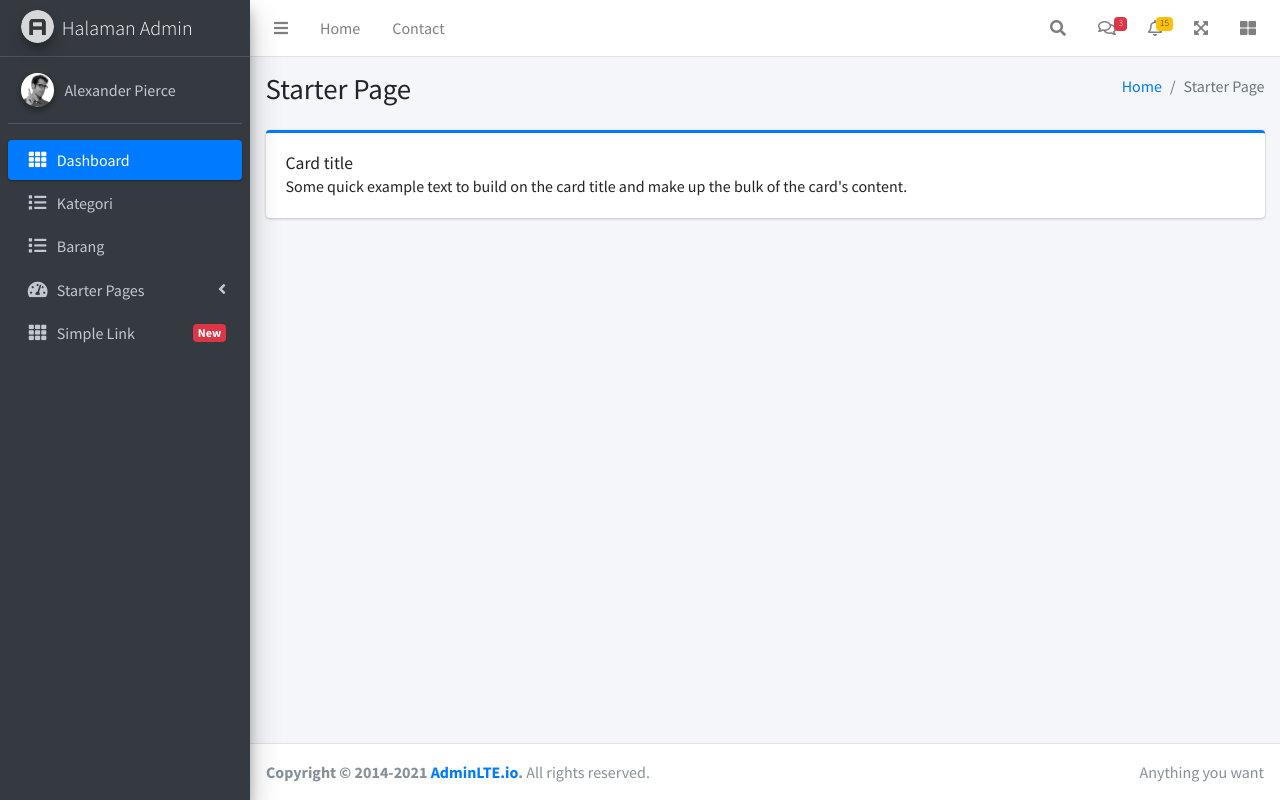
After one commit to adekurniawan22/olshop, a CodeIgniter app: page /olshop/index.php/admin/index in a window 1280 px wide. The commit adds this page. Run offline with CodeIgniter, Linux system fonts and the light colour scheme; some libraries are stand-ins or nearby versions.

Commit message:
view admin

```diff
--- /dev/null
+++ b/application/controllers/Admin.php
@@ -0,0 +1,16 @@
+<?php
+
+defined('BASEPATH') or exit('No direct script access allowed');
+
+class Admin extends CI_Controller
+{
+
+    public function index()
+    {
+        $data = [
+            'title' => 'Admin',
+            'isi' => 'admin'
+        ];
+        $this->load->view('layout/wrapper_backend', $data);
+    }
+}
--- a/application/controllers/Home.php
+++ b/application/controllers/Home.php
@@ -11,6 +11,6 @@ class Home extends CI_Controller
             'title' => 'Home',
             'isi' => 'home'
         ];
-        $this->load->view('layout/wrapper', $data);
+        $this->load->view('layout/wrapper_frontend', $data);
     }
 }
--- /dev/null
+++ b/application/views/admin.php
@@ -0,0 +1,12 @@
+<div class="col-lg-12">
+    <div class="card card-primary card-outline">
+        <div class="card-body">
+            <h5 class="card-title">Card title</h5>
+
+            <p class="card-text">
+                Some quick example text to build on the card title and make up the bulk of the card's
+                content.
+            </p>
+        </div>
+    </div><!-- /.card -->
+</div>
--- /dev/null
+++ b/application/views/layout/footer_backend.php
@@ -0,0 +1,41 @@
+</div>
+<!-- /.row -->
+</div><!-- /.container-fluid -->
+</div>
+<!-- /.content -->
+</div>
+<!-- /.content-wrapper -->
+
+<!-- Control Sidebar -->
+<aside class="control-sidebar control-sidebar-dark">
+    <!-- Control sidebar content goes here -->
+    <div class="p-3">
+        <h5>Title</h5>
+        <p>Sidebar content</p>
+    </div>
+</aside>
+<!-- /.control-sidebar -->
+
+<!-- Main Footer -->
+<footer class="main-footer">
+    <!-- To the right -->
+    <div class="float-right d-none d-sm-inline">
+        Anything you want
+    </div>
+    <!-- Default to the left -->
+    <strong>Copyright &copy; 2014-2021 <a href="https://adminlte.io">AdminLTE.io</a>.</strong> All rights reserved.
+</footer>
+</div>
+<!-- ./wrapper -->
+
+<!-- REQUIRED SCRIPTS -->
+
+<!-- jQuery -->
+<script src="plugins/jquery/jquery.min.js"></script>
+<!-- Bootstrap 4 -->
+<script src="plugins/bootstrap/js/bootstrap.bundle.min.js"></script>
+<!-- AdminLTE App -->
+<script src="dist/js/adminlte.min.js"></script>
+</body>
+
+</html>
--- /dev/null
+++ b/application/views/layout/header_backend.php
@@ -0,0 +1,140 @@
+<body class="hold-transition sidebar-mini">
+    <div class="wrapper">
+
+        <!-- Navbar -->
+        <nav class="main-header navbar navbar-expand navbar-white navbar-light">
+            <!-- Left navbar links -->
+            <ul class="navbar-nav">
+                <li class="nav-item">
+                    <a class="nav-link" data-widget="pushmenu" href="#" role="button"><i class="fas fa-bars"></i></a>
+                </li>
+                <li class="nav-item d-none d-sm-inline-block">
+                    <a href="index3.html" class="nav-link">Home</a>
+                </li>
+                <li class="nav-item d-none d-sm-inline-block">
+                    <a href="#" class="nav-link">Contact</a>
+                </li>
+            </ul>
+
+            <!-- Right navbar links -->
+            <ul class="navbar-nav ml-auto">
+                <!-- Navbar Search -->
+                <li class="nav-item">
+                    <a class="nav-link" data-widget="navbar-search" href="#" role="button">
+                        <i class="fas fa-search"></i>
+                    </a>
+                    <div class="navbar-search-block">
+                        <form class="form-inline">
+                            <div class="input-group input-group-sm">
+                                <input class="form-control form-control-navbar" type="search" placeholder="Search" aria-label="Search">
+                                <div class="input-group-append">
+                                    <button class="btn btn-navbar" type="submit">
+                                        <i class="fas fa-search"></i>
+                                    </button>
+                                    <button class="btn btn-navbar" type="button" data-widget="navbar-search">
+                                        <i class="fas fa-times"></i>
+                                    </button>
+                                </div>
+                            </div>
+                        </form>
+                    </div>
+                </li>
+
+                <!-- Messages Dropdown Menu -->
+                <li class="nav-item dropdown">
+                    <a class="nav-link" data-toggle="dropdown" href="#">
+                        <i class="far fa-comments"></i>
+                        <span class="badge badge-danger navbar-badge">3</span>
+                    </a>
+                    <div class="dropdown-menu dropdown-menu-lg dropdown-menu-right">
+                        <a href="#" class="dropdown-item">
+                            <!-- Message Start -->
+                            <div class="media">
+                                <img src="dist/img/user1-128x128.jpg" alt="User Avatar" class="img-size-50 mr-3 img-circle">
+                                <div class="media-body">
+                                    <h3 class="dropdown-item-title">
+                                        Brad Diesel
+                                        <span class="float-right text-sm text-danger"><i class="fas fa-star"></i></span>
+                                    </h3>
+                                    <p class="text-sm">Call me whenever you can...</p>
+                                    <p class="text-sm text-muted"><i class="far fa-clock mr-1"></i> 4 Hours Ago</p>
+                                </div>
+                            </div>
+                            <!-- Message End -->
+                        </a>
+                        <div class="dropdown-divider"></div>
+                        <a href="#" class="dropdown-item">
+                            <!-- Message Start -->
+                            <div class="media">
+                                <img src="dist/img/user8-128x128.jpg" alt="User Avatar" class="img-size-50 img-circle mr-3">
+                                <div class="media-body">
+                                    <h3 class="dropdown-item-title">
+                                        John Pierce
+                                        <span class="float-right text-sm text-muted"><i class="fas fa-star"></i></span>
+                                    </h3>
+                                    <p class="text-sm">I got your message bro</p>
+                                    <p class="text-sm text-muted"><i class="far fa-clock mr-1"></i> 4 Hours Ago</p>
+                                </div>
+                            </div>
+                            <!-- Message End -->
+                        </a>
+                        <div class="dropdown-divider"></div>
+                        <a href="#" class="dropdown-item">
+                            <!-- Message Start -->
+                            <div class="media">
+                                <img src="dist/img/user3-128x128.jpg" alt="User Avatar" class="img-size-50 img-circle mr-3">
+                                <div class="media-body">
+                                    <h3 class="dropdown-item-title">
+                                        Nora Silvester
+                                        <span class="float-right text-sm text-warning"><i class="fas fa-star"></i></span>
+                                    </h3>
+                                    <p class="text-sm">The subject goes here</p>
+                                    <p class="text-sm text-muted"><i class="far fa-clock mr-1"></i> 4 Hours Ago</p>
+                                </div>
+                            </div>
+                            <!-- Message End -->
+                        </a>
+                        <div class="dropdown-divider"></div>
+                        <a href="#" class="dropdown-item dropdown-footer">See All Messages</a>
+                    </div>
+                </li>
+                <!-- Notifications Dropdown Menu -->
+                <li class="nav-item dropdown">
+                    <a class="nav-link" data-toggle="dropdown" href="#">
+                        <i class="far fa-bell"></i>
+                        <span class="badge badge-warning navbar-badge">15</span>
+                    </a>
+                    <div class="dropdown-menu dropdown-menu-lg dropdown-menu-right">
+                        <span class="dropdown-header">15 Notifications</span>
+                        <div class="dropdown-divider"></div>
+                        <a href="#" class="dropdown-item">
+                            <i class="fas fa-envelope mr-2"></i> 4 new messages
+                            <span class="float-right text-muted text-sm">3 mins</span>
+                        </a>
+                        <div class="dropdown-divider"></div>
+                        <a href="#" class="dropdown-item">
+                            <i class="fas fa-users mr-2"></i> 8 friend requests
+                            <span class="float-right text-muted text-sm">12 hours</span>
+                        </a>
+                        <div class="dropdown-divider"></div>
+                        <a href="#" class="dropdown-item">
+                            <i class="fas fa-file mr-2"></i> 3 new reports
+                            <span class="float-right text-muted text-sm">2 days</span>
+                        </a>
+                        <div class="dropdown-divider"></div>
+                        <a href="#" class="dropdown-item dropdown-footer">See All Notifications</a>
+                    </div>
+                </li>
+                <li class="nav-item">
+                    <a class="nav-link" data-widget="fullscreen" href="#" role="button">
+                        <i class="fas fa-expand-arrows-alt"></i>
+                    </a>
+                </li>
+                <li class="nav-item">
+                    <a class="nav-link" data-widget="control-sidebar" data-slide="true" href="#" role="button">
+                        <i class="fas fa-th-large"></i>
+                    </a>
+                </li>
+            </ul>
+        </nav>
+        <!-- /.navbar -->
--- /dev/null
+++ b/application/views/layout/nav_backend.php
@@ -0,0 +1,106 @@
+<!-- Main Sidebar Container -->
+<aside class="main-sidebar sidebar-dark-primary elevation-4">
+    <!-- Brand Logo -->
+    <a href="index3.html" class="brand-link">
+        <img src="<?= base_url() ?>template/dist/img/AdminLTELogo.png" alt="AdminLTE Logo" class="brand-image img-circle elevation-3" style="opacity: .8">
+        <span class="brand-text font-weight-light">Halaman Admin</span>
+    </a>
+
+    <!-- Sidebar -->
+    <div class="sidebar">
+        <!-- Sidebar user panel (optional) -->
+        <div class="user-panel mt-3 pb-3 mb-3 d-flex">
+            <div class="image">
+                <img src="<?= base_url() ?>template/dist/img/user2-160x160.jpg" class="img-circle elevation-2" alt="User Image">
+            </div>
+            <div class="info">
+                <a href="#" class="d-block">Alexander Pierce</a>
+            </div>
+        </div>
+
+        <!-- Sidebar Menu -->
+        <nav class="mt-2">
+            <ul class="nav nav-pills nav-sidebar flex-column" data-widget="treeview" role="menu" data-accordion="false">
+                <!-- Add icons to the links using the .nav-icon class
+               with font-awesome or any other icon font library -->
+                <li class="nav-item">
+                    <a href="#" class="nav-link active">
+                        <i class="nav-icon fas fa-th"></i>
+                        <p>Dashboard</p>
+                    </a>
+                </li>
+                <li class="nav-item">
+                    <a href="#" class="nav-link">
+                        <i class="nav-icon fas fa-list"></i>
+                        <p>Kategori</p>
+                    </a>
+                </li>
+                <li class="nav-item">
+                    <a href="#" class="nav-link">
+                        <i class="nav-icon fas fa-list"></i>
+                        <p>Barang</p>
+                    </a>
+                </li>
+                <li class="nav-item">
+                    <a href="#" class="nav-link">
+                        <i class="nav-icon fas fa-tachometer-alt"></i>
+                        <p>
+                            Starter Pages
+                            <i class="right fas fa-angle-left"></i>
+                        </p>
+                    </a>
+                    <ul class="nav nav-treeview">
+                        <li class="nav-item">
+                            <a href="#" class="nav-link active">
+                                <i class="far fa-circle nav-icon"></i>
+                                <p>Active Page</p>
+                            </a>
+                        </li>
+                        <li class="nav-item">
+                            <a href="#" class="nav-link">
+                                <i class="far fa-circle nav-icon"></i>
+                                <p>Inactive Page</p>
+                            </a>
+                        </li>
+                    </ul>
+                </li>
+                <li class="nav-item">
+                    <a href="#" class="nav-link">
+                        <i class="nav-icon fas fa-th"></i>
+                        <p>
+                            Simple Link
+                            <span class="right badge badge-danger">New</span>
+                        </p>
+                    </a>
+                </li>
+            </ul>
+        </nav>
+        <!-- /.sidebar-menu -->
+    </div>
+    <!-- /.sidebar -->
+</aside>
+
+<!-- Content Wrapper. Contains page content -->
+<div class="content-wrapper">
+    <!-- Content Header (Page header) -->
+    <div class="content-header">
+        <div class="container-fluid">
+            <div class="row mb-2">
+                <div class="col-sm-6">
+                    <h1 class="m-0">Starter Page</h1>
+                </div><!-- /.col -->
+                <div class="col-sm-6">
+                    <ol class="breadcrumb float-sm-right">
+                        <li class="breadcrumb-item"><a href="#">Home</a></li>
+                        <li class="breadcrumb-item active">Starter Page</li>
+                    </ol>
+                </div><!-- /.col -->
+            </div><!-- /.row -->
+        </div><!-- /.container-fluid -->
+    </div>
+    <!-- /.content-header -->
+
+    <!-- Main content -->
+    <div class="content">
+        <div class="container-fluid">
+            <div class="row">
--- /dev/null
+++ b/application/views/layout/wrapper_backend.php
@@ -0,0 +1,6 @@
+<?php
+require_once('head.php');
+require_once('header_backend.php');
+require_once('nav_backend.php');
+require_once('content.php');
+require_once('footer_backend.php');
--- a/application/views/layout/wrapper.php
+++ b/application/views/layout/wrapper_frontend.php
@@ -1,6 +1,6 @@
 <?php
 require_once('head.php');
 require_once('header_frontend.php');
-require_once('nav.php');
+require_once('nav_frontend.php');
 require_once('content.php');
-require_once('footer.php');
+require_once('footer_frontend.php');
```
Also changed, not shown: application/views/layout/footer_frontend.php (renamed from application/views/layout/footer.php), application/views/layout/nav_frontend.php (renamed from application/views/layout/nav.php).
